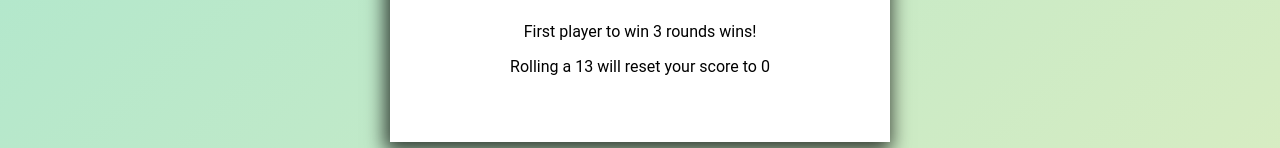
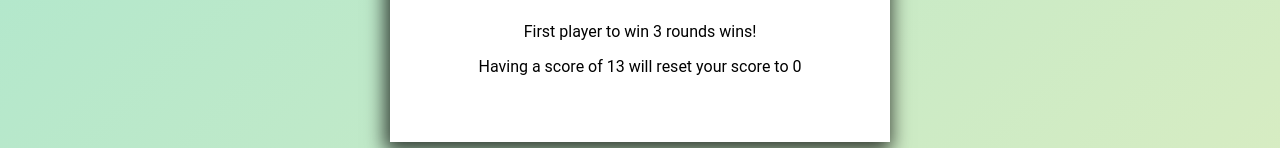
Before and after one commit to ElitistNoob/dicegame, a website built with webpack: page index.html in a window 1280 px wide. Shown: the part 477-625 px from the top of the page. Built offline with nearby package versions, Linux system fonts and the light colour scheme.

Commit message:
Update index.html

```diff
--- a/index.html
+++ b/index.html
@@ -38,7 +38,7 @@
         <button id="resetBtn">Reset Round 🔁</button>
         <button id="resetGameBtn">Reset Game 🔁</button>
         <p>First player to win 3 rounds wins!</p>
-        <p>Rolling a 13 will reset your score to 0</p>
+        <p>Having a score of 13 will reset your score to 0</p>
     </div>
     <script src="index.js"></script>
 </body>
```
